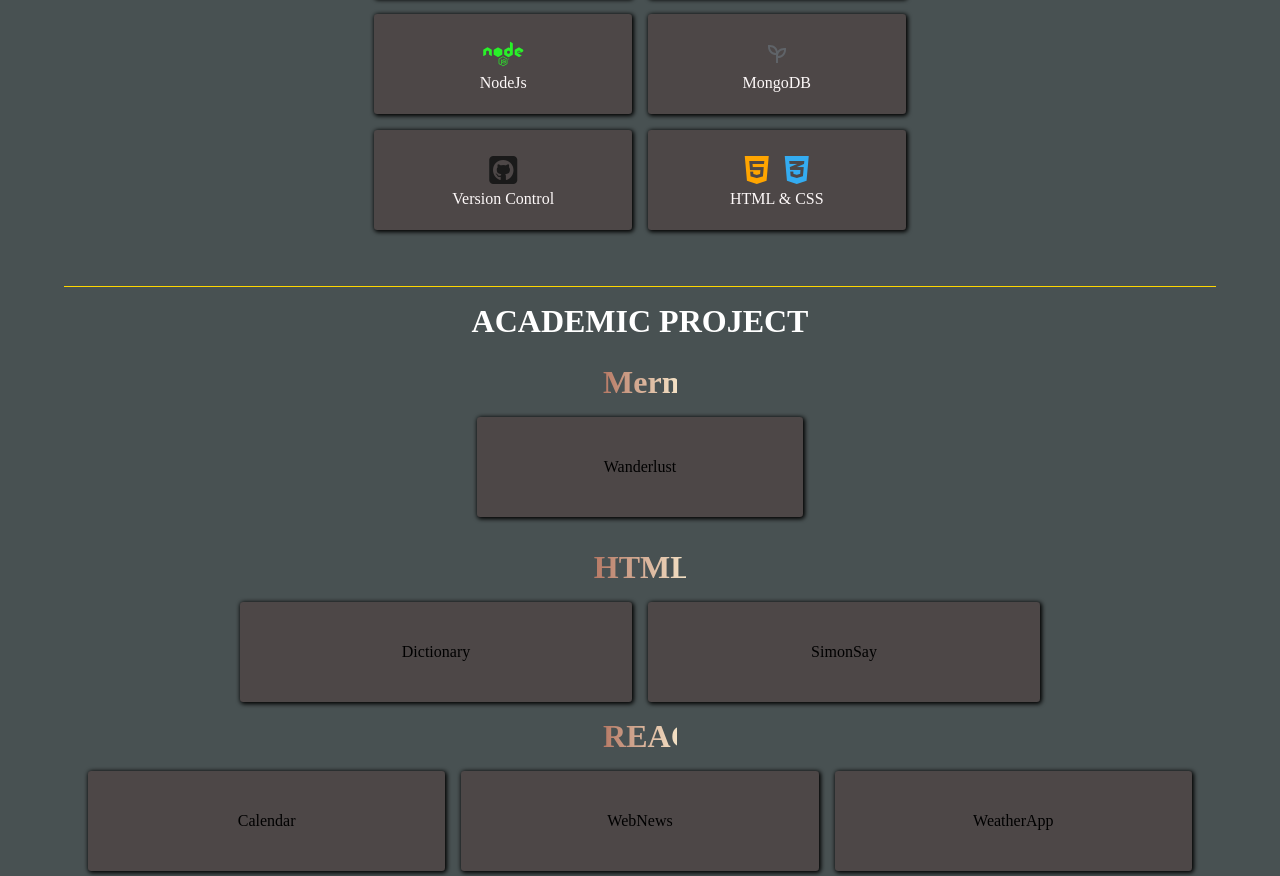
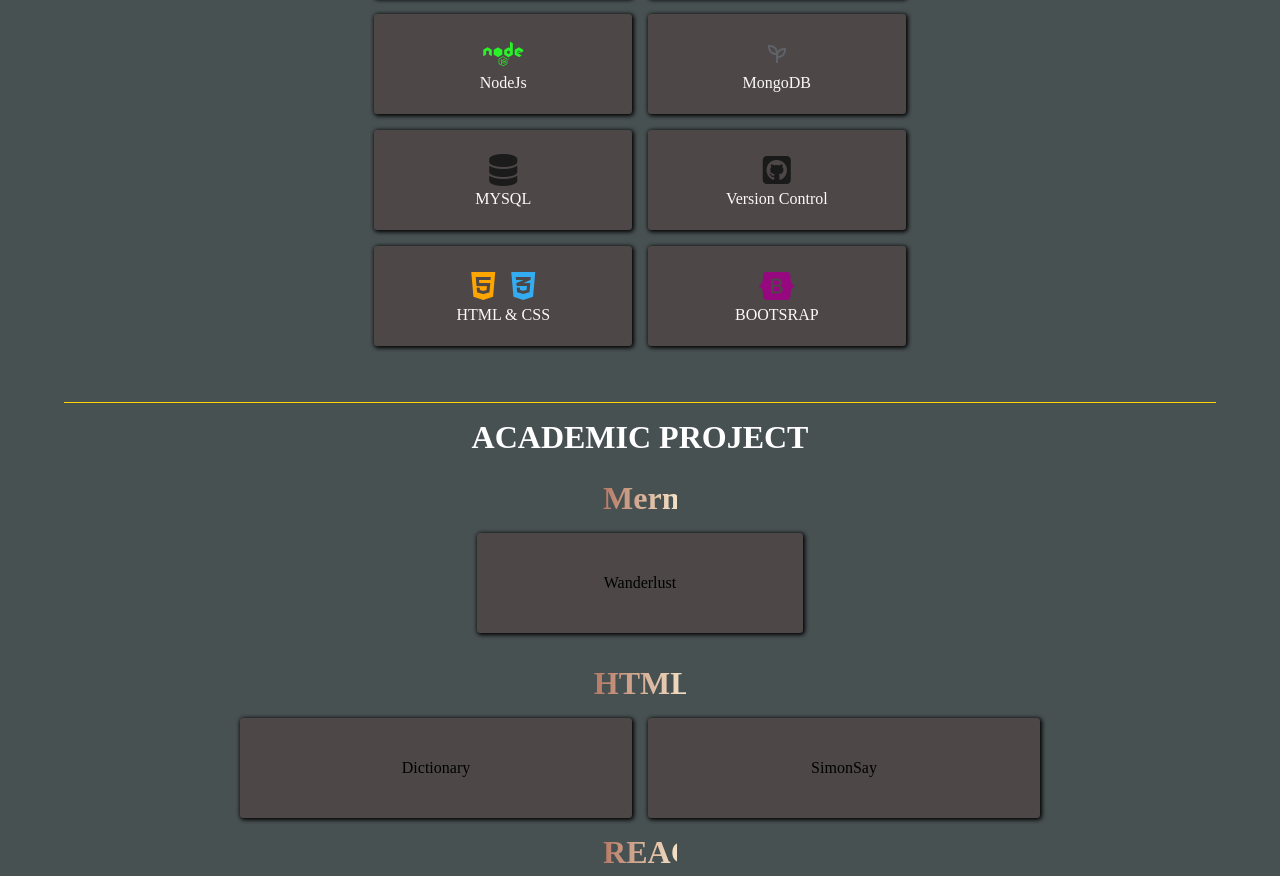
Before and after one commit to RAHUL676789/PORTFOLIO, a React (Vite) app: page / in a window 1280 px wide. Shown: the part 1083-1959 px from the top of the page. Built offline with nearby package versions, Linux system fonts and the light colour scheme; a web font is replaced by a local one.

Commit message:
new skill added

```diff
--- a/src/Components/PortFolio.css
+++ b/src/Components/PortFolio.css
@@ -408,7 +408,13 @@ margin-right: 1rem;
     /* font-size: 2rem; */
 }
 
+.SQL{
+    color: rgb(27, 27, 27);
+}
 
+.BTS{
+    color: rgb(150, 7, 128);
+}
 .formData {
     position: absolute;
     display: flex;
--- a/src/Components/Portfolio.jsx
+++ b/src/Components/Portfolio.jsx
@@ -91,27 +91,51 @@ export default function Portfolio() {
                         <h1 >My Key Skills</h1>
                     </div>
                     <div className="skill">
-                        <h1>  <i class="fa-brands fa-react react"></i></h1>
+                        <h1>  <i className="fa-brands fa-react react"></i></h1>
                         ReactJS
                     </div>
                     <div className="skill">
-                        <h1><i class="fa-brands fa-js javas"></i></h1>
+                        <h1><i className="fa-brands fa-js javas"></i></h1>
                         Javascript
                     </div>
                     <div className="skill">
-                        <h1><i class="fa-brands fa-node nodejs"></i></h1>
+                        <h1><i className="fa-brands fa-node nodejs"></i></h1>
                         NodeJs
                     </div>
+
+
                     <div className="skill">
                         <h1 >  <svg xmlns="http://www.w3.org/2000/svg" height="24px" viewBox="0 -960 960 960" width="24px" fill="#5f6368" className="mongodb"><path d="M440-120v-319q-64 0-123-24.5T213-533q-45-45-69-104t-24-123v-80h80q63 0 122 24.5T426-746q31 31 51.5 68t31.5 79q5-7 11-13.5t13-13.5q45-45 104-69.5T760-720h80v80q0 64-24.5 123T746-413q-45 45-103.5 69T520-320v200h-80Zm0-400q0-48-18.5-91.5T369-689q-34-34-77.5-52.5T200-760q0 48 18 92t52 78q34 34 78 52t92 18Zm80 120q48 0 91.5-18t77.5-52q34-34 52.5-78t18.5-92q-48 0-92 18.5T590-569q-34 34-52 77.5T520-400Zm0 0Zm-80-120Z" /></svg></h1>
-                        MongoDB</div>
+                        MongoDB
+
+                    </div>
+
                     <div className="skill">
-                        <h1><i class="fa-brands fa-square-github git"></i></h1>
+                        <h1 > <i className="fa-solid fa-database SQL"></i></h1>
+                        MYSQL
+
+                    </div>
+
+
+
+
+                    <div className="skill">
+
+
+
+                        <h1><i className="fa-brands fa-square-github git"></i></h1>
                         Version Control</div>
+
                     <div className="skill">
-                        <h1><i class="fa-brands fa-html5 ht"></i> &nbsp;<i class="fa-brands fa-css3-alt cs"></i></h1>
+                        <h1><i className="fa-brands fa-html5 ht"></i> &nbsp;<i class="fa-brands fa-css3-alt cs"></i></h1>
                         HTML & CSS
                     </div>
+
+                    <div className="skill">
+                        <h1><i className="fa-brands fa-bootstrap BTS"></i></h1>
+                        BOOTSRAP
+                    </div>
+
                 </div>
 
                 <div className="Projects">
```
